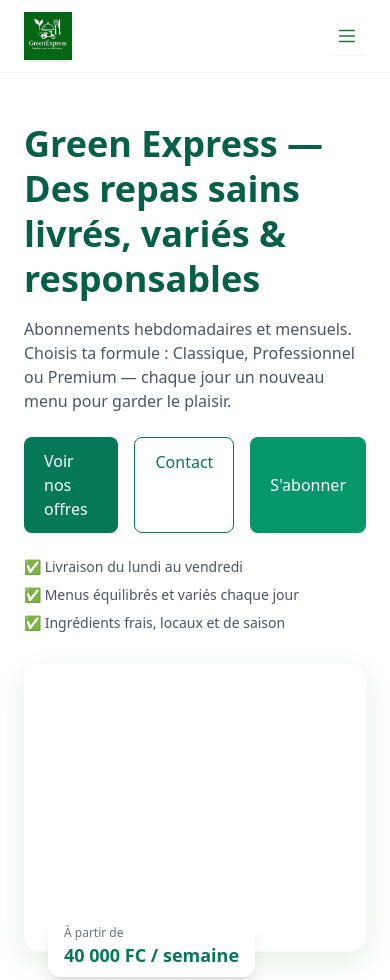
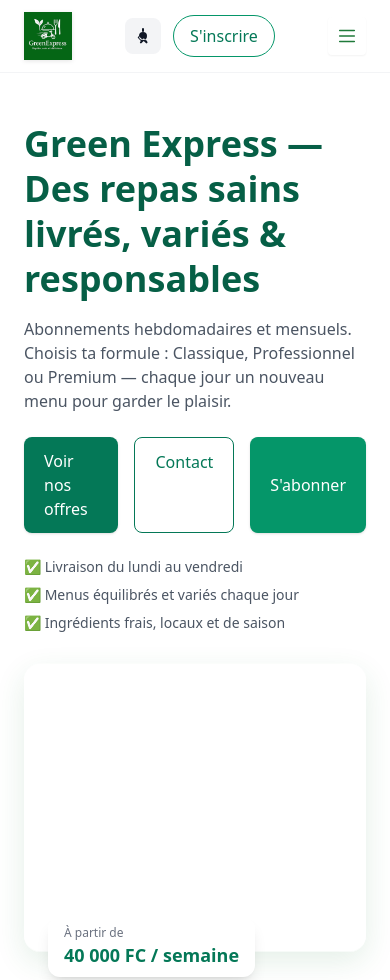
Before and after one commit to gexpress833-del/gexpress, a website: page index.html in a window 390 px wide. Shown: the top 980 px of the page. Drawn offline with nearby package versions, Linux system fonts and the light colour scheme; a script that the page names is missing.

Commit message:
Afficher le bouton mode sombre sur mobile

```diff
--- a/index.html
+++ b/index.html
@@ -117,8 +117,8 @@
                     <a href="#galerie" onclick="showLandingSection('galerie');return false;" class="hover:text-emerald-600">Galerie</a>
                     <a href="#contact" onclick="showLandingSection('contact');return false;" class="hover:text-emerald-600">Contact</a>
                 </nav>
-                <div class="hidden md:flex items-center gap-3">
-                    <!-- Notification button (hidden on landing page, shown only on protected pages) -->
+                <div class="flex items-center gap-3">
+                    <!-- Bouton mode sombre/clair (visible aussi sur mobile) -->
                     <button id="darkModeToggle" class="p-2 rounded-lg bg-gray-100 dark:bg-gray-800 hover:bg-gray-200 dark:hover:bg-gray-700 transition">
                         <svg id="sunIcon" class="w-5 h-5 text-yellow-500" fill="currentColor" viewBox="0 0 20 20">
                             <path fill-rule="evenodd" d="M10 2a1 1 0 011 1v2a1 1 0 11-2 0V3a1 1 0 011-1zm4 8a4 4 0 11-8 0 4 4 0 018 0zm-.464 4.95l-2.12-2.12a1 1 0 00-1.414 0l-.707.707-2.828-2.829a1 1 0 00-1.414 1.414l2.828 2.829-.707.707a1 1 0 001.414 1.414l2.12-2.12 2.121 2.12a1 1 0 001.414-1.414L13.657 13.657z" clip-rule="evenodd"/>
```
